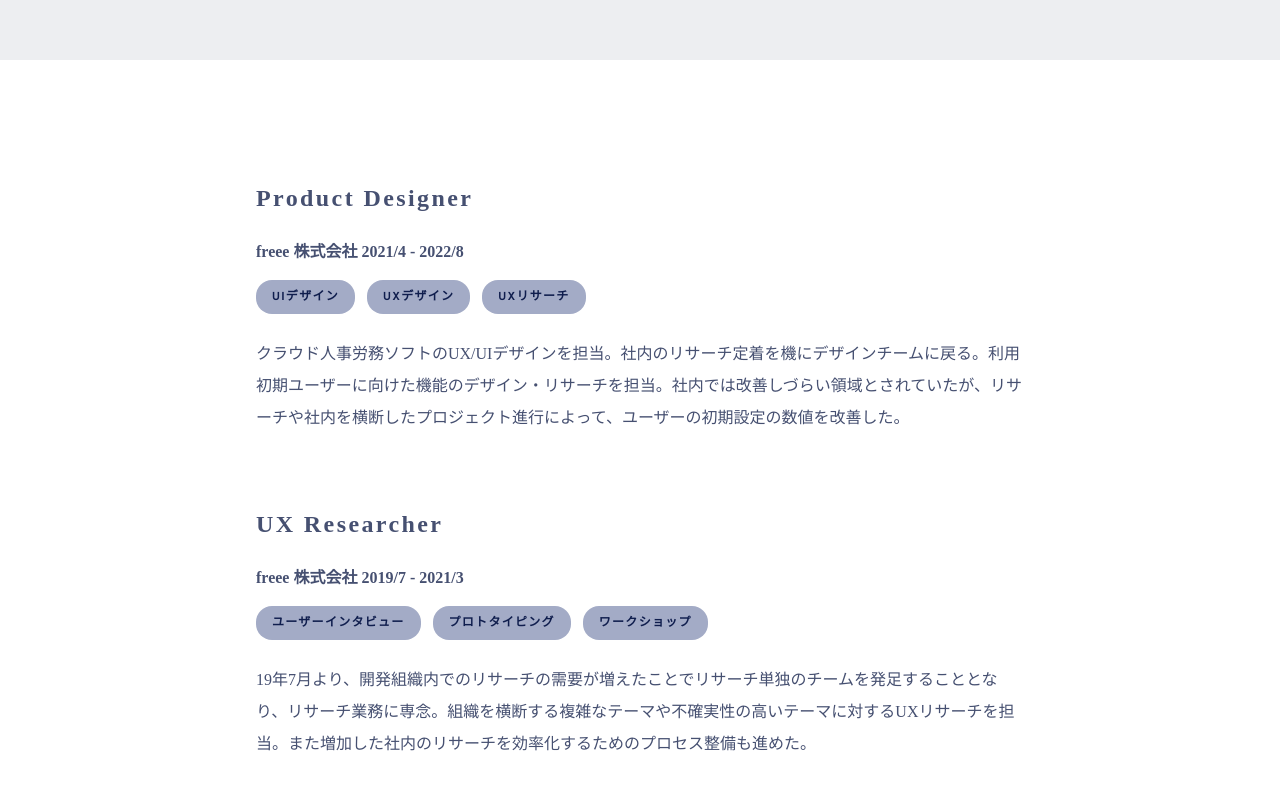
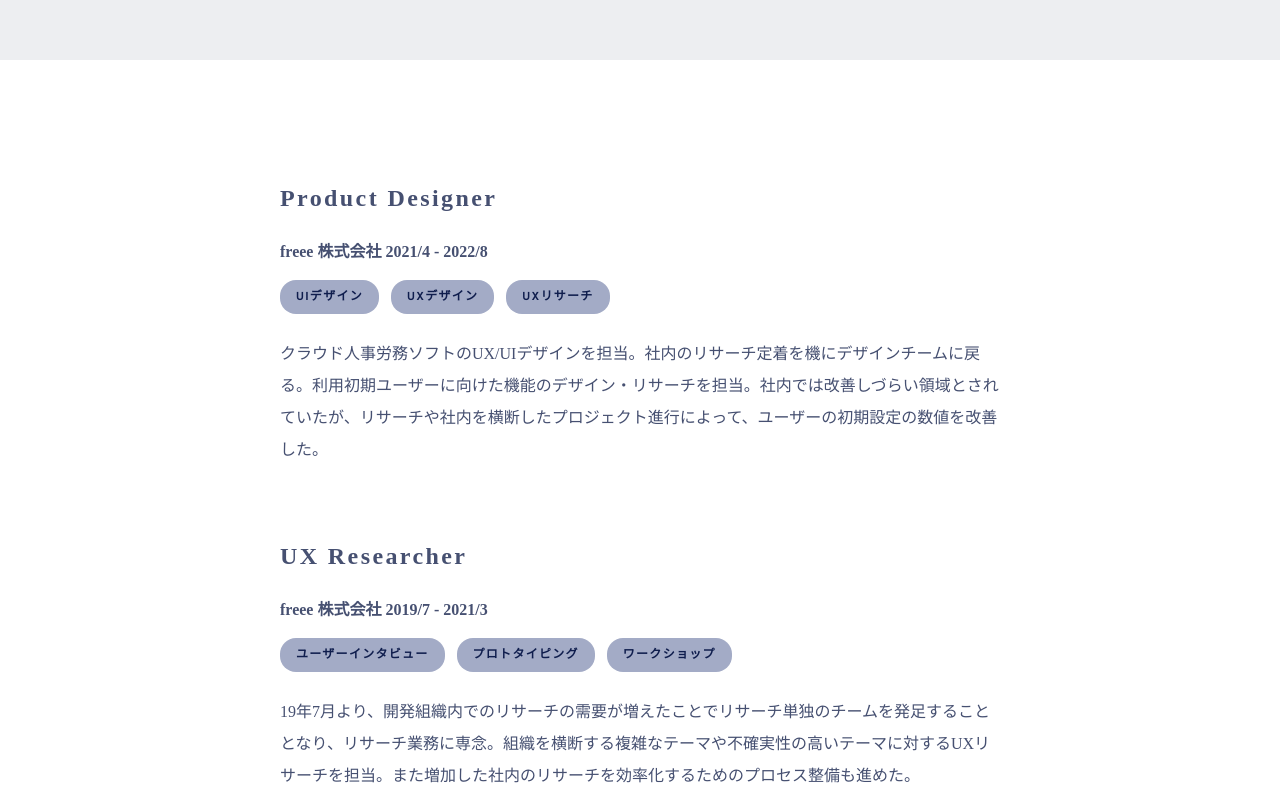
Before and after one commit to sherpaaa/portfolio, a React (Create React App) app: page /resume in a window 1280 px wide. Shown: the part 660-1460 px from the top of the page. Built offline with nearby package versions, Linux system fonts and the light colour scheme.

Commit message:
コンタクトとレジュメのパディングを調整

```diff
--- a/src/routes/contact.jsx
+++ b/src/routes/contact.jsx
@@ -4,7 +4,7 @@ import { useMediaQuery } from 'react-responsive'
 import { AppHeader } from '../components/AppHeader'
 
 export default function Contact() {
-  const isMoble = useMediaQuery({ query: '(max-width:780px' })
+  const isMobile = useMediaQuery({ query: '(max-width:780px' })
 
   const contactContainer = {
     maxWidth: '40rem',
@@ -14,7 +14,7 @@ export default function Contact() {
     justifyContent: 'space-between',
     marginTop: '4rem',
     marginBottom: '8rem',
-    padding: isMoble && '0 1.5rem',
+    padding: '0 1.5rem',
   }
 
   const contactText = {
--- a/src/routes/resume.jsx
+++ b/src/routes/resume.jsx
@@ -8,7 +8,7 @@ import { AppHeader } from '../components/AppHeader'
 const rItems = resumeItems
 
 export default function Resume() {
-  const isMoble = useMediaQuery({ query: '(max-width:780px' })
+  const isMobile = useMediaQuery({ query: '(max-width:780px' })
 
   const resumeList = rItems.map((ritem, index) => (
     <ResumeItem
@@ -30,7 +30,7 @@ export default function Resume() {
     justifyContent: 'space-between',
     marginTop: '4rem',
     marginBottom: '8rem',
-    padding: isMoble && '0 1.5rem',
+    padding: '0 1.5rem',
   }
   return (
     <div>
```
